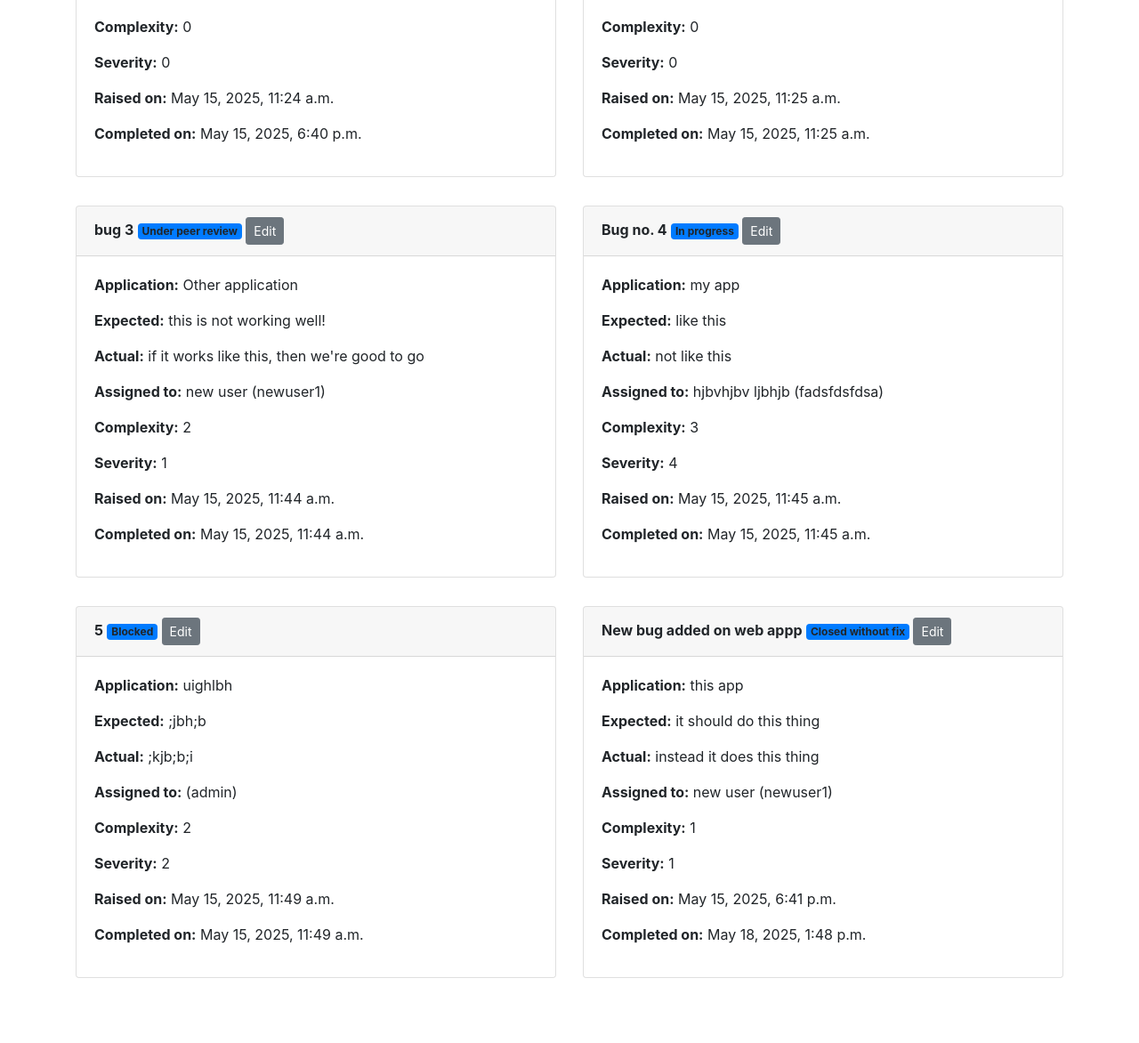
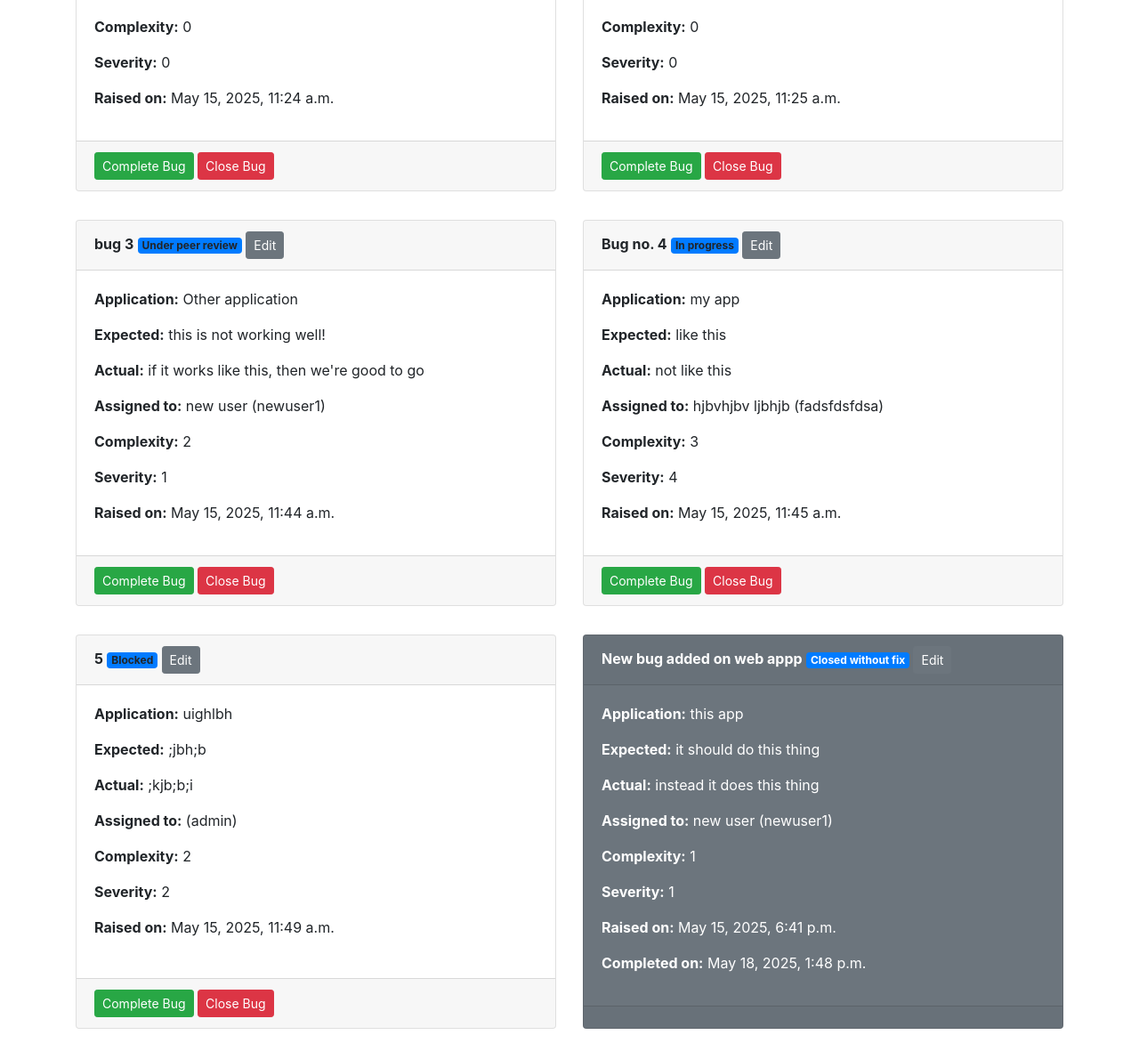
Before and after one commit to lucasshaw12/bug_tracker, a Django app: page / in a window 1280 px wide. Shown: the part 387-1559 px from the top of the page at 89% size. Before the commit the page ends 1486 px from the top, so only its background shows below. Run offline with Django 4.2, Linux system fonts and the light colour scheme; data comes from the database, SQL or seed files in the repository; both versions use the stored data as it was after the commit.

Commit message:
complete and close bugs with tests

```diff
--- a/bug_tracker/models.py
+++ b/bug_tracker/models.py
@@ -33,3 +33,9 @@ class Bug(models.Model):
 
     def get_absolute_url(self):
         return reverse("bug_detail", kwargs={"pk": self.pk})
+
+    def status_class(self):
+        return {
+            "Fixed": "bg-success text-white",
+            "Closed without fix": "bg-secondary text-white",
+        }.get(self.completion_status, "")
--- a/bug_tracker/urls.py
+++ b/bug_tracker/urls.py
@@ -1,8 +1,16 @@
 from django.urls import path
-from .views import BugListView, BugUpdateView, BugCreateView
+from .views import (
+    BugListView,
+    BugCreateView,
+    BugUpdateView,
+    BugCompleteView,
+    BugCloseView,
+)
 
 urlpatterns = [
     path("", BugListView.as_view(), name="dashboard"),
     path("bug/add/", BugCreateView.as_view(), name="bug_add"),
     path("bug/<int:pk>/edit/", BugUpdateView.as_view(), name="bug_edit"),
+    path("bug/<int:pk>/complete/", BugCompleteView.as_view(), name="bug_complete"),
+    path("bug/<int:pk>/close/", BugCloseView.as_view(), name="bug_close"),
 ]
--- a/bug_tracker/views.py
+++ b/bug_tracker/views.py
@@ -1,6 +1,9 @@
 from django.shortcuts import render
 from django.urls import reverse_lazy
 from django.views.generic import ListView, UpdateView, CreateView
+from django.shortcuts import get_object_or_404, redirect
+from django.utils import timezone
+from django.views import View
 
 from .models import Bug
 
@@ -32,3 +35,21 @@ class BugUpdateView(UpdateView):
     fields = BugCreateView.fields
     template_name = "bugs/bug_form.html"
     success_url = reverse_lazy("dashboard")
+
+
+class BugCompleteView(View):
+    def post(self, request, pk):
+        bug = get_object_or_404(Bug, pk=pk)
+        bug.completion_status = "Fixed"
+        bug.completed_on = timezone.now()
+        bug.save()
+        return redirect("dashboard")
+
+
+class BugCloseView(View):
+    def post(self, request, pk):
+        bug = get_object_or_404(Bug, pk=pk)
+        bug.completion_status = "Closed without fix"
+        bug.completed_on = timezone.now()
+        bug.save()
+        return redirect("dashboard")
--- a/templates/dashboard.html
+++ b/templates/dashboard.html
@@ -8,7 +8,7 @@
         <div class="row">
             {% for bug in bug_list %}
                 <div class="col-sm-6 py-3">
-                    <div class="card h-100">
+                    <div class="card h-100 {{ bug.status_class }}">
                         <div class="card-header">
                             <strong>{{ bug.bug_title }}</strong>
                             <span class="badge bg-primary float-end">{{ bug.completion_status }}</span>
@@ -37,9 +37,27 @@
                             <p>
                                 <strong>Raised on:</strong> {{ bug.date_raised }}
                             </p>
-                            <p>
-                                <strong>Completed on:</strong> {{ bug.completed_on }}
-                            </p>
+                            {% if bug.completion_status == 'Fixed' or bug.completion_status == 'Closed without fix' %}
+                                <p>
+                                    <strong>Completed on:</strong> {{ bug.completed_on }}
+                                </p>
+                            {% endif %}
+                        </div>
+                        <div class="card-footer">
+                            {% if bug.completion_status != 'Fixed' and bug.completion_status != 'Closed without fix' %}
+                                <form action="{% url 'bug_complete' bug.pk %}"
+                                      method="post"
+                                      style="display:inline">
+                                    {% csrf_token %}
+                                    <button type="submit" class="btn btn-sm btn-success">Complete Bug</button>
+                                </form>
+                                <form action="{% url 'bug_close' bug.pk %}"
+                                      method="post"
+                                      style="display:inline">
+                                    {% csrf_token %}
+                                    <button type="submit" class="btn btn-sm btn-danger ms-2">Close Bug</button>
+                                </form>
+                            {% endif %}
                         </div>
                     </div>
                 </div>
```
Also changed, not shown: accounts/tests/__init__.py (+1 -1 lines), bug_tracker/tests/test_bug_complete.py (added, +66 -0 lines), README.md, db.sqlite3.
